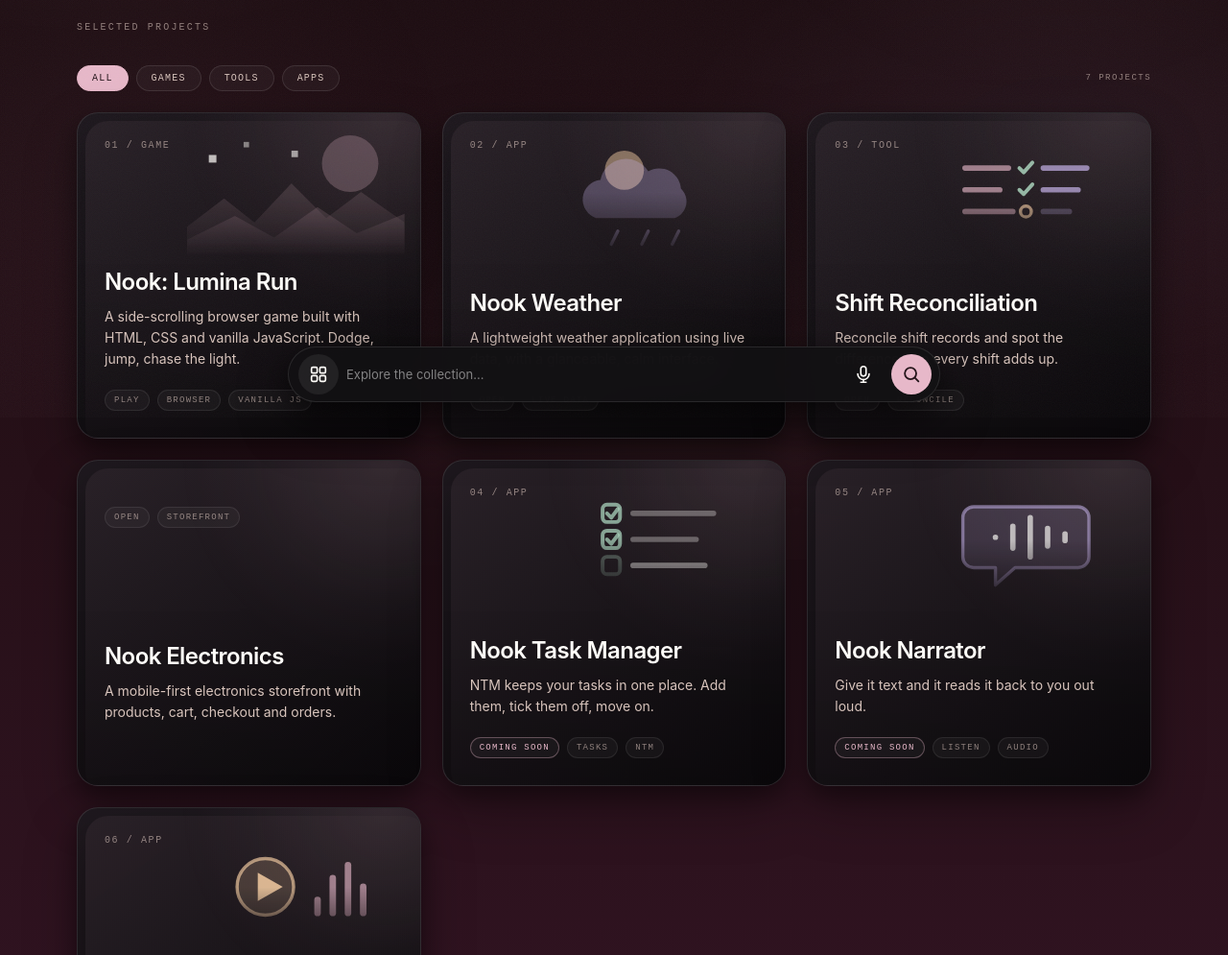
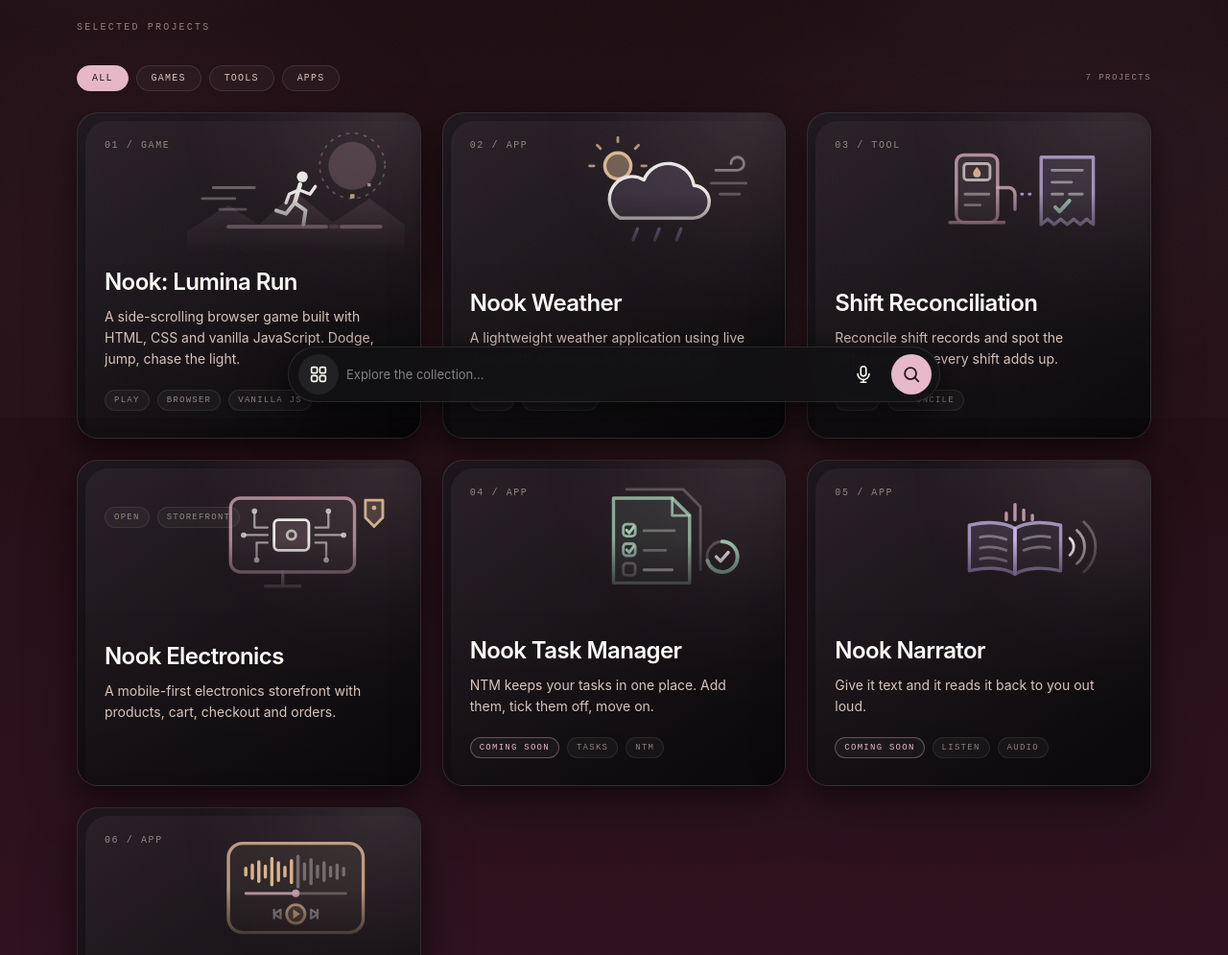
Before and after one commit to wilsongitonga600-dev/NOOK-BRAND, a plain HTML site: page index.html in a window 1280 px wide. Shown: the part 365-1360 px from the top of the page at 96% size. Drawn offline with Linux system fonts and the light colour scheme.

Commit message:
Added SVG for Homepage

```diff
--- a/index.html
+++ b/index.html
@@ -82,13 +82,19 @@
          data-search="lumina lumina run nook lumina run game browser javascript html css play side scrolling platformer endless runner"
          aria-label="Open Nook: Lumina Run">
         <div class="card-art art-1" aria-hidden="true">
-          <svg viewBox="0 0 200 120" preserveAspectRatio="xMaxYMid meet">
-            <circle cx="150" cy="34" r="26" fill="rgba(231,184,201,.28)"/>
-            <path d="M0 92 L34 66 L62 88 L96 52 L128 84 L160 60 L200 88 V120 H0 Z" fill="rgba(231,184,201,.16)"/>
-            <path d="M0 104 L44 82 L80 102 L120 74 L156 98 L200 80 V120 H0 Z" fill="rgba(231,184,201,.24)"/>
-            <rect x="20" y="26" width="7" height="7" fill="rgba(255,253,249,.8)"/>
-            <rect x="52" y="14" width="5" height="5" fill="rgba(255,253,249,.5)"/>
-            <rect x="96" y="22" width="6" height="6" fill="rgba(255,253,249,.65)"/>
+          <svg viewBox="0 0 200 120" preserveAspectRatio="xMaxYMid meet" fill="none" stroke="currentColor" stroke-width="3" stroke-linecap="round" stroke-linejoin="round" aria-hidden="true">
+            <circle cx="152" cy="36" r="22" fill="rgba(231,184,201,.22)" stroke="none"/>
+            <circle cx="152" cy="36" r="30" stroke="rgba(231,184,201,.35)" stroke-width="1.5" stroke-dasharray="2 6"/>
+            <path d="M0 96 L38 72 L66 90 L100 60 L134 88 L168 66 L200 90 V120 H0 Z" fill="rgba(231,184,201,.14)" stroke="none"/>
+            <path d="M24 56 H62 M14 66 H44 M30 76 H54" stroke-width="2.5" opacity=".35"/>
+            <path d="M38 92 H128 M142 92 H178" stroke="rgba(231,184,201,.8)" stroke-width="3.5"/>
+            <path d="M132 92 H138" stroke="rgba(231,184,201,.35)" stroke-width="3.5"/>
+            <circle cx="106" cy="46" r="5" fill="currentColor" stroke="none"/>
+            <path d="M104 53 L99 70" stroke-width="4"/>
+            <path d="M103 58 L113 62 L118 55 M103 58 L94 62 L91 70" stroke-width="3"/>
+            <path d="M99 70 L109 77 L107 90 M99 70 L91 80 L82 77" stroke-width="3.5"/>
+            <rect x="150" y="62" width="4" height="4" fill="rgba(255,214,170,.8)" stroke="none"/>
+            <rect x="166" y="52" width="3" height="3" fill="currentColor" opacity=".55" stroke="none"/>
           </svg>
         </div>
         <div class="project-content">
@@ -106,12 +112,13 @@
          data-search="nook weather weather forecast live data temperature application app api climate"
          aria-label="Open Nook Weather">
         <div class="card-art art-2" aria-hidden="true">
-          <svg viewBox="0 0 200 120" preserveAspectRatio="xMaxYMid meet">
-            <circle cx="66" cy="40" r="18" fill="rgba(255,214,170,.5)"/>
-            <path d="M40 84 a18 18 0 0 1 4 -35 a24 24 0 0 1 44 -8 a20 20 0 0 1 30 16 a16 16 0 0 1 -6 27 Z" fill="rgba(216,196,255,.30)"/>
-            <line x1="60" y1="96" x2="54" y2="108" stroke="rgba(216,196,255,.6)" stroke-width="3" stroke-linecap="round"/>
-            <line x1="88" y1="96" x2="82" y2="108" stroke="rgba(216,196,255,.6)" stroke-width="3" stroke-linecap="round"/>
-            <line x1="116" y1="96" x2="110" y2="108" stroke="rgba(216,196,255,.6)" stroke-width="3" stroke-linecap="round"/>
+          <svg viewBox="0 0 200 120" preserveAspectRatio="xMaxYMid meet" fill="none" stroke="currentColor" stroke-width="3" stroke-linecap="round" stroke-linejoin="round" aria-hidden="true">
+            <circle cx="60" cy="36" r="12" fill="rgba(255,214,170,.4)" stroke="rgba(255,214,170,.9)"/>
+            <path d="M60 14 V10 M38 36 H34 M82 36 H86 M44 20 L41 17 M76 20 L79 17" stroke="rgba(255,214,170,.7)" stroke-width="2.5"/>
+            <path d="M62 84 H128 A15 15 0 0 0 130 54 A24 24 0 0 0 84 49 A18 18 0 0 0 62 84 Z" fill="rgba(216,196,255,.14)"/>
+            <path d="M78 94 L74 104 M98 94 L94 104 M118 94 L114 104" stroke="rgba(216,196,255,.7)" stroke-width="3"/>
+            <path d="M150 40 H170 A6 6 0 1 0 164 34" stroke-width="2.5" opacity=".45"/>
+            <path d="M146 52 H178 M154 62 H172" stroke-width="2.5" opacity=".28"/>
           </svg>
         </div>
         <div class="project-content">
@@ -129,20 +136,18 @@
          data-search="shift reconciliation reconcile shifts hours timesheet records check compare work tool"
          aria-label="Open Shift Reconciliation">
         <div class="card-art art-3" aria-hidden="true">
-          <svg viewBox="0 0 200 120" preserveAspectRatio="xMaxYMid meet">
-            <g stroke-linecap="round" stroke-width="5">
-              <line x1="44" y1="38" x2="84" y2="38" stroke="rgba(231,184,201,.7)"/>
-              <line x1="44" y1="58" x2="76" y2="58" stroke="rgba(231,184,201,.7)"/>
-              <line x1="44" y1="78" x2="88" y2="78" stroke="rgba(231,184,201,.7)"/>
-              <line x1="116" y1="38" x2="156" y2="38" stroke="rgba(216,196,255,.7)"/>
-              <line x1="116" y1="58" x2="148" y2="58" stroke="rgba(216,196,255,.7)"/>
-              <line x1="116" y1="78" x2="140" y2="78" stroke="rgba(216,196,255,.35)"/>
-            </g>
-            <g fill="none" stroke="rgba(184,231,205,.85)" stroke-width="3.5" stroke-linecap="round" stroke-linejoin="round">
-              <path d="M94 38 l4 4 l8 -9"/>
-              <path d="M94 58 l4 4 l8 -9"/>
-            </g>
-            <circle cx="100" cy="78" r="5" fill="none" stroke="rgba(255,214,170,.85)" stroke-width="3"/>
+          <svg viewBox="0 0 200 120" preserveAspectRatio="xMaxYMid meet" fill="none" stroke="currentColor" stroke-width="3" stroke-linecap="round" stroke-linejoin="round" aria-hidden="true">
+            <rect x="36" y="26" width="38" height="62" rx="7" fill="rgba(231,184,201,.12)" stroke="rgba(231,184,201,.8)"/>
+            <rect x="43" y="34" width="24" height="15" rx="3" stroke-width="2.5" opacity=".7"/>
+            <path d="M55 37 c-2.5 3 -3.5 4.5 -3.5 6 a3.5 3.5 0 0 0 7 0 c0 -1.5 -1 -3 -3.5 -6 Z" fill="rgba(255,214,170,.85)" stroke="none"/>
+            <path d="M44 62 H66 M44 72 H58" stroke-width="2.5" opacity=".45"/>
+            <path d="M30 88 H80" stroke="rgba(231,184,201,.8)"/>
+            <path d="M74 56 H84 A6 6 0 0 1 90 62 V76" stroke="rgba(231,184,201,.8)"/>
+            <path d="M96 62 H106" stroke="rgba(216,196,255,.8)" stroke-width="2.5" stroke-dasharray="1 6"/>
+            <path d="M114 28 H162 V90 L156 85 L150 90 L144 85 L138 90 L132 85 L126 90 L120 85 L114 90 Z" fill="rgba(216,196,255,.12)" stroke="rgba(216,196,255,.75)"/>
+            <path d="M124 40 H152 M124 51 H142" stroke-width="2.5" opacity=".5"/>
+            <path d="M124 62 H134 M140 62 H152" stroke-width="2.5" opacity=".5"/>
+            <path d="M127 74 l4 4 l9 -10" stroke="rgba(184,231,205,.9)" stroke-width="3.5"/>
           </svg>
         </div>
         <div class="project-content">
@@ -163,11 +168,26 @@
    data-search="nook electronics store ecommerce shop products cart checkout orders"
    aria-label="Open Nook Electronics">
 
-  <div class="project-art">
-    <!-- existing project-art SVG can go here -->
+  <div class="project-art card-art" aria-hidden="true">
+          <svg viewBox="0 0 200 120" preserveAspectRatio="xMaxYMid meet" fill="none" stroke="currentColor" stroke-width="3" stroke-linecap="round" stroke-linejoin="round" aria-hidden="true">
+            <rect x="40" y="22" width="114" height="68" rx="9" fill="rgba(231,184,201,.08)" stroke="rgba(231,184,201,.75)"/>
+            <path d="M88 90 V101 M72 103 H104" stroke="rgba(231,184,201,.6)"/>
+            <rect x="80" y="42" width="32" height="28" rx="4" fill="rgba(231,184,201,.16)" stroke-width="2.5"/>
+            <circle cx="96" cy="56" r="4" stroke-width="2.5" opacity=".7"/>
+            <g stroke-width="2" opacity=".6">
+              <path d="M74 49 H62 V36 M74 56 H54 M74 63 H64 V77"/>
+              <path d="M118 49 H130 V36 M118 56 H142 M118 63 H128 V77"/>
+            </g>
+            <g fill="currentColor" stroke="none" opacity=".75">
+              <circle cx="62" cy="34" r="2.5"/><circle cx="52" cy="56" r="2.5"/><circle cx="64" cy="79" r="2.5"/>
+              <circle cx="130" cy="34" r="2.5"/><circle cx="144" cy="56" r="2.5"/><circle cx="128" cy="79" r="2.5"/>
+            </g>
+            <path d="M164 24 H180 V40 L172 48 L164 40 Z" fill="rgba(255,214,170,.18)" stroke="rgba(255,214,170,.85)" stroke-width="2.5"/>
+            <circle cx="172" cy="31" r="2" fill="rgba(255,214,170,.85)" stroke="none"/>
+          </svg>
   </div>
 
-  <div class="project-body">
+  <div class="project-body project-content">
     <div class="project-meta">
       <span>Open</span>
       <span>Storefront</span>
@@ -189,19 +209,19 @@
          data-search="ntm nook task manager tasks task manager todo to do checklist productivity organise organize app"
          aria-label="Open Nook Task Manager">
         <div class="card-art art-4" aria-hidden="true">
-          <svg viewBox="0 0 200 120" preserveAspectRatio="xMaxYMid meet">
-            <g fill="none" stroke="rgba(184,231,205,.75)" stroke-width="3.5" stroke-linecap="round" stroke-linejoin="round">
-              <rect x="46" y="28" width="16" height="16" rx="4"/>
-              <rect x="46" y="52" width="16" height="16" rx="4"/>
-              <rect x="46" y="76" width="16" height="16" rx="4" stroke="rgba(184,231,205,.4)"/>
-              <path d="M50 36 l4 4 l6 -8"/>
-              <path d="M50 60 l4 4 l6 -8"/>
-            </g>
-            <g stroke-linecap="round" stroke-width="5">
-              <line x1="74" y1="36" x2="148" y2="36" stroke="rgba(255,253,249,.35)"/>
-              <line x1="74" y1="60" x2="132" y2="60" stroke="rgba(255,253,249,.35)"/>
-              <line x1="74" y1="84" x2="140" y2="84" stroke="rgba(255,253,249,.7)"/>
-            </g>
+          <svg viewBox="0 0 200 120" preserveAspectRatio="xMaxYMid meet" fill="none" stroke="currentColor" stroke-width="3" stroke-linecap="round" stroke-linejoin="round" aria-hidden="true">
+            <path d="M68 14 H120 L136 30 V88" stroke-width="2.5" opacity=".25"/>
+            <path d="M56 22 H110 L126 38 V100 H56 Z" fill="rgba(184,231,205,.1)" stroke="rgba(184,231,205,.75)"/>
+            <path d="M110 22 V38 H126" stroke="rgba(184,231,205,.75)" stroke-width="2.5"/>
+            <rect x="65" y="46" width="11" height="11" rx="3" stroke-width="2.5" stroke="rgba(184,231,205,.8)"/>
+            <rect x="65" y="64" width="11" height="11" rx="3" stroke-width="2.5" stroke="rgba(184,231,205,.8)"/>
+            <rect x="65" y="82" width="11" height="11" rx="3" stroke-width="2.5" opacity=".4"/>
+            <path d="M68 51.5 l2.5 2.5 l4 -5.5 M68 69.5 l2.5 2.5 l4 -5.5" stroke="rgba(184,231,205,.95)" stroke-width="2.5"/>
+            <path d="M84 52 H112 M84 70 H104" stroke-width="2.5" opacity=".35"/>
+            <path d="M84 88 H110" stroke-width="2.5" opacity=".75"/>
+            <circle cx="156" cy="76" r="14" stroke-width="2.5" opacity=".25"/>
+            <circle cx="156" cy="76" r="14" stroke="rgba(184,231,205,.85)" stroke-width="3.5" stroke-dasharray="62 26" transform="rotate(-90 156 76)"/>
+            <path d="M150.5 76 l4 4 l7 -8" stroke-width="3"/>
           </svg>
         </div>
         <div class="project-content">
@@ -220,15 +240,16 @@
          data-search="nook narrator narrator narrate read aloud text to speech voice audio listen app"
          aria-label="Open Nook Narrator">
         <div class="card-art art-5" aria-hidden="true">
-          <svg viewBox="0 0 200 120" preserveAspectRatio="xMaxYMid meet">
-            <path d="M52 30 h96 a10 10 0 0 1 10 10 v36 a10 10 0 0 1 -10 10 h-58 l-18 16 v-16 h-20 a10 10 0 0 1 -10 -10 v-36 a10 10 0 0 1 10 -10 Z" fill="rgba(216,196,255,.18)" stroke="rgba(216,196,255,.55)" stroke-width="3" stroke-linejoin="round"/>
-            <g stroke="rgba(255,253,249,.75)" stroke-width="5" stroke-linecap="round">
-              <line x1="72" y1="58" x2="72" y2="58"/>
-              <line x1="88" y1="48" x2="88" y2="68"/>
-              <line x1="104" y1="40" x2="104" y2="76"/>
-              <line x1="120" y1="50" x2="120" y2="66"/>
-              <line x1="136" y1="55" x2="136" y2="61"/>
-            </g>
+          <svg viewBox="0 0 200 120" preserveAspectRatio="xMaxYMid meet" fill="none" stroke="currentColor" stroke-width="3" stroke-linecap="round" stroke-linejoin="round" aria-hidden="true">
+            <path d="M90 50 C80 44 64 43 48 47 V89 C64 85 80 86 90 92 Z" fill="rgba(216,196,255,.14)" stroke="rgba(216,196,255,.75)"/>
+            <path d="M90 50 C100 44 116 43 132 47 V89 C116 85 100 86 90 92 Z" fill="rgba(216,196,255,.08)" stroke="rgba(216,196,255,.75)"/>
+            <path d="M90 50 V92" stroke="rgba(216,196,255,.75)"/>
+            <path d="M58 58 C66 56 74 57 82 60 M58 68 C66 66 74 67 82 70 M58 78 C66 76 74 77 82 80" stroke-width="2.5" opacity=".4"/>
+            <path d="M98 60 C106 57 114 56 122 58 M98 70 C106 67 114 66 122 68" stroke-width="2.5" opacity=".4"/>
+            <path d="M82 36 V42 M90 28 V42 M98 33 V42 M106 38 V42" stroke="rgba(231,184,201,.85)" stroke-width="3"/>
+            <path d="M140.4 59 A10 10 0 0 1 140.4 74.4" stroke-width="2.5"/>
+            <path d="M146.9 51.7 A20 20 0 0 1 146.9 82.3" stroke-width="2.5" opacity=".6"/>
+            <path d="M153.3 44 A30 30 0 0 1 153.3 90" stroke-width="2.5" opacity=".3"/>
           </svg>
         </div>
         <div class="project-content">
@@ -247,15 +268,16 @@
          data-search="nook player player music mp3 audio songs tracks playlist listen play app"
          aria-label="Open Nook Player">
         <div class="card-art art-6" aria-hidden="true">
-          <svg viewBox="0 0 200 120" preserveAspectRatio="xMaxYMid meet">
-            <circle cx="72" cy="60" r="26" fill="rgba(255,214,170,.2)" stroke="rgba(255,214,170,.7)" stroke-width="3"/>
-            <path d="M65 47 L88 60 L65 73 Z" fill="rgba(255,214,170,.9)"/>
-            <g stroke="rgba(231,184,201,.7)" stroke-width="6" stroke-linecap="round">
-              <line x1="120" y1="72" x2="120" y2="84"/>
-              <line x1="134" y1="52" x2="134" y2="84"/>
-              <line x1="148" y1="40" x2="148" y2="84"/>
-              <line x1="162" y1="60" x2="162" y2="84"/>
-            </g>
+          <svg viewBox="0 0 200 120" preserveAspectRatio="xMaxYMid meet" fill="none" stroke="currentColor" stroke-width="3" stroke-linecap="round" stroke-linejoin="round" aria-hidden="true">
+            <rect x="38" y="20" width="124" height="82" rx="13" fill="rgba(255,214,170,.07)" stroke="rgba(255,214,170,.75)"/>
+            <path d="M54 43 V49 M60 40 V52 M66 37 V55 M72 41 V51 M78 34 V58 M84 38 V54 M90 42 V50 M96 36 V56" stroke="rgba(255,214,170,.9)"/>
+            <path d="M102 32 V60 M108 39 V53 M114 35 V57 M120 41 V51 M126 38 V54 M132 42 V50 M138 40 V52 M144 43 V49" opacity=".35"/>
+            <path d="M54 66 H146" stroke-width="2.5" opacity=".3"/>
+            <path d="M54 66 H100" stroke="rgba(231,184,201,.85)" stroke-width="2.5"/>
+            <circle cx="100" cy="66" r="3.5" fill="rgba(231,184,201,.9)" stroke="none"/>
+            <circle cx="100" cy="85" r="8.5" fill="rgba(255,214,170,.18)" stroke="rgba(255,214,170,.85)" stroke-width="2.5"/>
+            <path d="M97.5 80.5 L104 85 L97.5 89.5 Z" fill="rgba(255,214,170,.95)" stroke="none"/>
+            <path d="M80 81 V89 M86 81 L80 85 L86 89 Z M120 81 V89 M114 81 L120 85 L114 89 Z" stroke-width="2" opacity=".6"/>
           </svg>
         </div>
         <div class="project-content">
```
